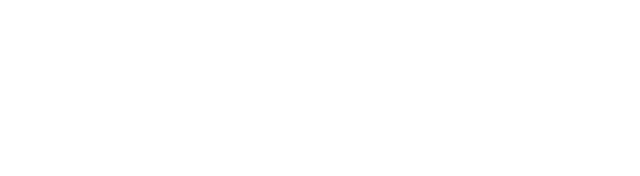
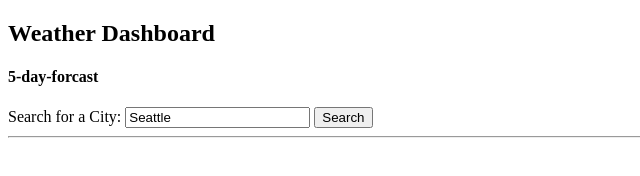
Before and after one commit to PrettiestRobot/weather-app-dashboard, a plain HTML site: page index.html in a window 1280 px wide. Shown: the whole page, without its empty margins (0-640 px from the left). Drawn offline with Linux system fonts and the light colour scheme.

Commit message:
basic html complete

```diff
--- a/index.html
+++ b/index.html
@@ -8,7 +8,32 @@
     <link rel="stylesheet" href="./assets/styles/style.css">
 </head>
 <body>
+    <nav>
+        <h2>Weather Dashboard</h2>
+    </nav>
+    <main>
+        <section class="weather-container">
+            <div class="main-forcast-card"></div>
+            <div class="future-forecast-container">
+                <h4>5-day-forcast</h4>
+                <ul class="forcast-list">
 
+                </ul>
+            </div>
+
+        </section>
+        <aside class="seach-container">
+            <form class="search-form">
+                <label for="searchbar" >Search for a City:</label>
+                <input id="searchbar" name="searchbar" type="text" value="Seattle">
+                <input type="submit" value="Search">
+            </form>
+            <hr>
+            <section class="search-history-container">
+
+            </section>
+        </aside>
+    </main>
     <script src="./assets/scripts/script.js"></script>
 </body>
 </html>
```
